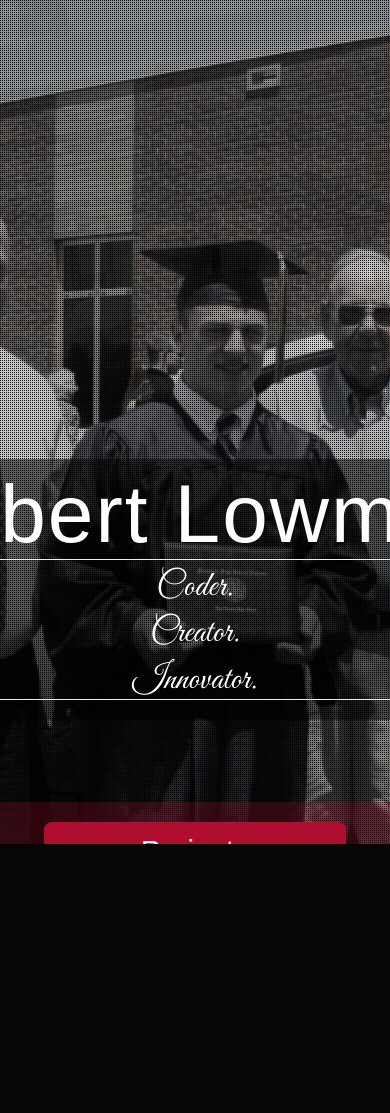
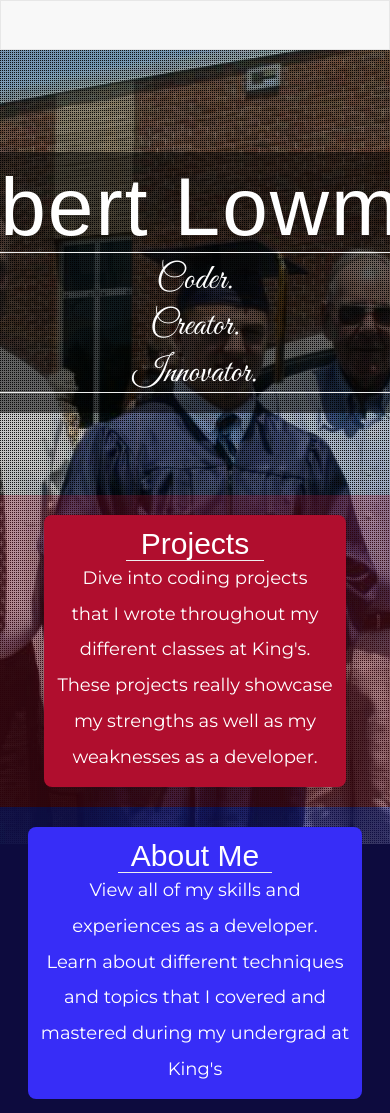
Before and after one commit to rlowman/RobertWebsite, a Django app: page / in a window 390 px wide; the page is wider, and only the part inside the window is pictured. Shown: the top 1113 px of that part. Before the commit the page ends 844 px from the top of that part, so only its background shows below. Run offline with Django 3.2, Linux system fonts and the light colour scheme; some libraries are stand-ins or nearby versions; some web fonts are replaced.

Commit message:
building index navbar

```diff
--- a/mysite/index/templates/index/index.html
+++ b/mysite/index/templates/index/index.html
@@ -13,44 +13,6 @@
     <script src="https://maxcdn.bootstrapcdn.com/bootstrap/3.3.7/js/bootstrap.min.js"></script>
   </head>
   <body id="page">
-    <div class = "row navRow">
-      <div col = "col-md-1">
-        <p class = "head">Python</p>
-      </div>
-      <div col = "col-md-1">
-        <p class = "head">Django</p>
-      </div>
-      <div col = "col-md-1">
-        <p class = "head">Java</p>
-      </div>
-      <div col = "col-md-1">
-        <p class = "head">HTML</p>
-      </div>
-      <div col = "col-md-1">
-        <p class = "head">CSS</p>
-      </div>
-      <div col = "col-md-1">
-        <p class = "head">JavaScript</p>
-      </div>
-      <div col = "col-md-1">
-        <p class = "head">SQL</p>
-      </div>
-      <div col = "col-md-1">
-        <p class = "head">C/C++</p>
-      </div>
-      <div col = "col-md-1">
-        <p class = "head">A.I.</p>
-      </div>
-      <div col = "col-md-1">
-        <p class = "head">Data Structures</p>
-      </div>
-      <div col = "col-md-1">
-        <p class = "head">Ruby</p>
-      </div>
-      <div col = "col-md-1">
-        <p class = "head">Ada</p>
-      </div>
-    </div>
     <ul class="cb-slideshow">
       <li><span>Image 01</span></li>
       <li><span>Image 02</span></li>
@@ -60,6 +22,21 @@
       <li><span>Image 06</span></li>
     </ul>
       <header>
+        <nav class="navbar navbar-default">
+          <div class = "container">
+            <div class = "collapse navbar-collapse">
+              <ul class = "nav navbar-nav">
+                <li>Python</li>
+                <li>Django</li>
+                <li>Java</li>
+                <li>HTML</li>
+                <li>CSS</li>
+                <li>SQL</li>
+                <li>JavaScript</li>
+              </ul>
+            </div>
+          </div>
+        </nav>
         <div id = "welcome">
           <div class = "container inside">
             <div class="typewriter">
```
